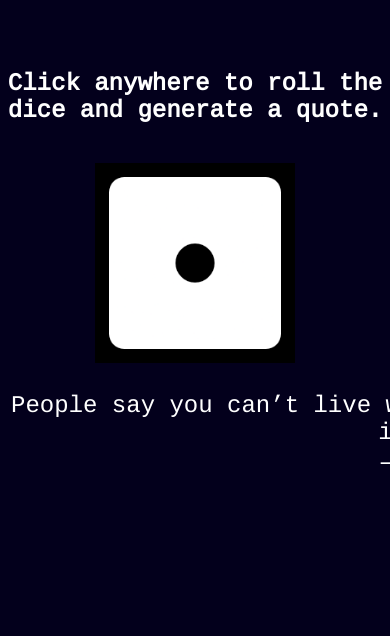
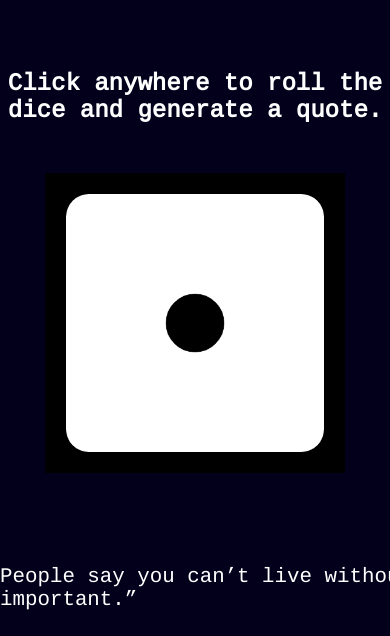
Before and after one commit to HiLakshya/DiceyWisdom, a plain HTML site: page index.html in a window 390 px wide. Shown: the part 322-958 px from the top of the page. Before the commit the page ends 864 px from the top, so only its background shows below. Drawn offline with Linux system fonts and the light colour scheme; a web font is replaced by a local one.

Commit message:
Update styles.css
Adding random quote generator style code.

```diff
--- a/styles.css
+++ b/styles.css
@@ -44,16 +44,54 @@ H1{
     top:110px;
     left: 740px;
 
+
 }
 .Quote{
     width: 915px;
     display: inline-block;
     font-size: 1.5rem;
+    margin-top: 57px;
     margin-bottom: 8px;
+    text-align: left;
 }
 .Author{
     width: 915px;
     display: inline-block;
     font-size: 1.0rem;
     margin: 0;
+    margin-top: 20px;
+    text-align: right;
 }
+
+@media (max-width: 900px) {
+    body {
+        margin-top: 50px;
+    }
+
+    .ImageClass{
+        height: 300px;
+        width: 300px;
+        padding-top:30px;
+
+    }
+    #DiceSection{
+        margin-top: 30px;
+    }
+    #QuoteSection{
+        margin-top: 30px;
+    }
+    .Quote{
+        width: 915px;
+        display: inline-block;
+        font-size: 1.3rem;
+        margin-bottom: 8px;
+    }
+    .Author{
+        width: 915px;
+        display: inline-block;
+        font-size: 0.9rem;
+
+
+    }
+
+}
```
